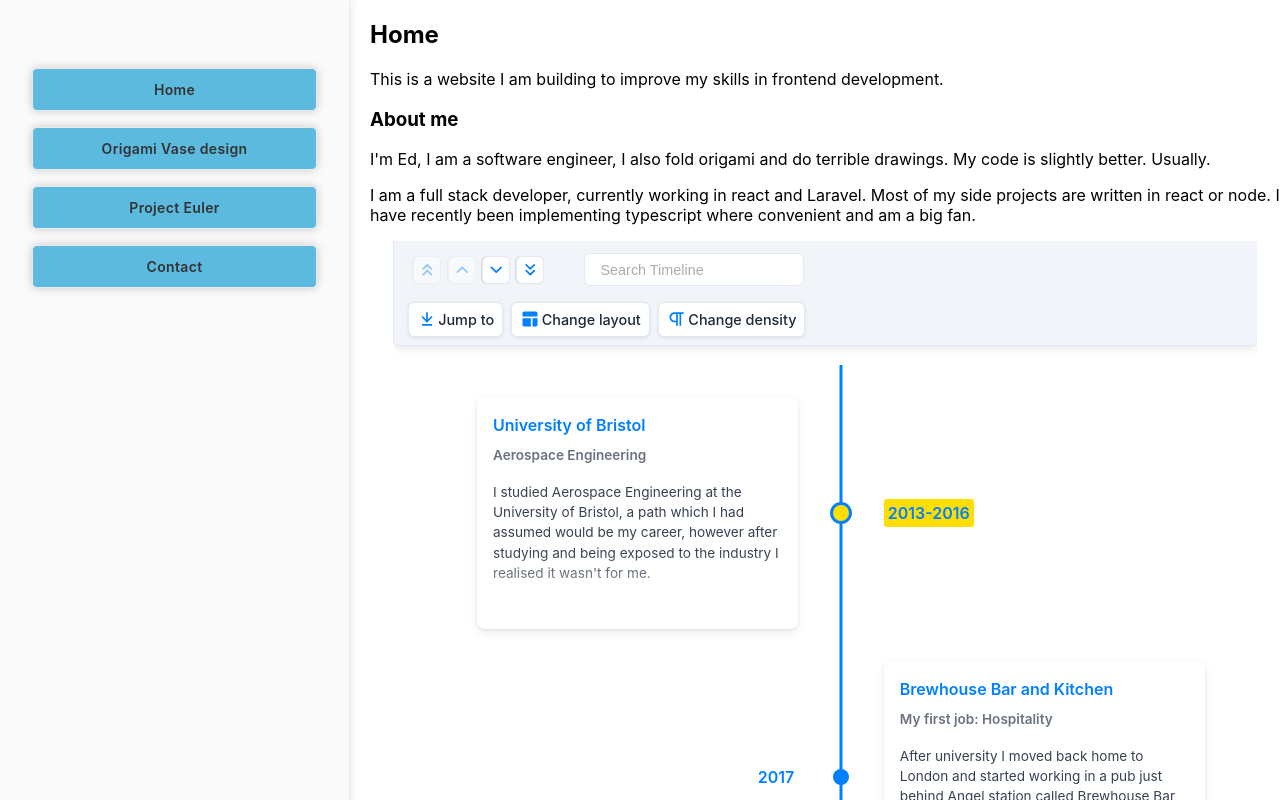
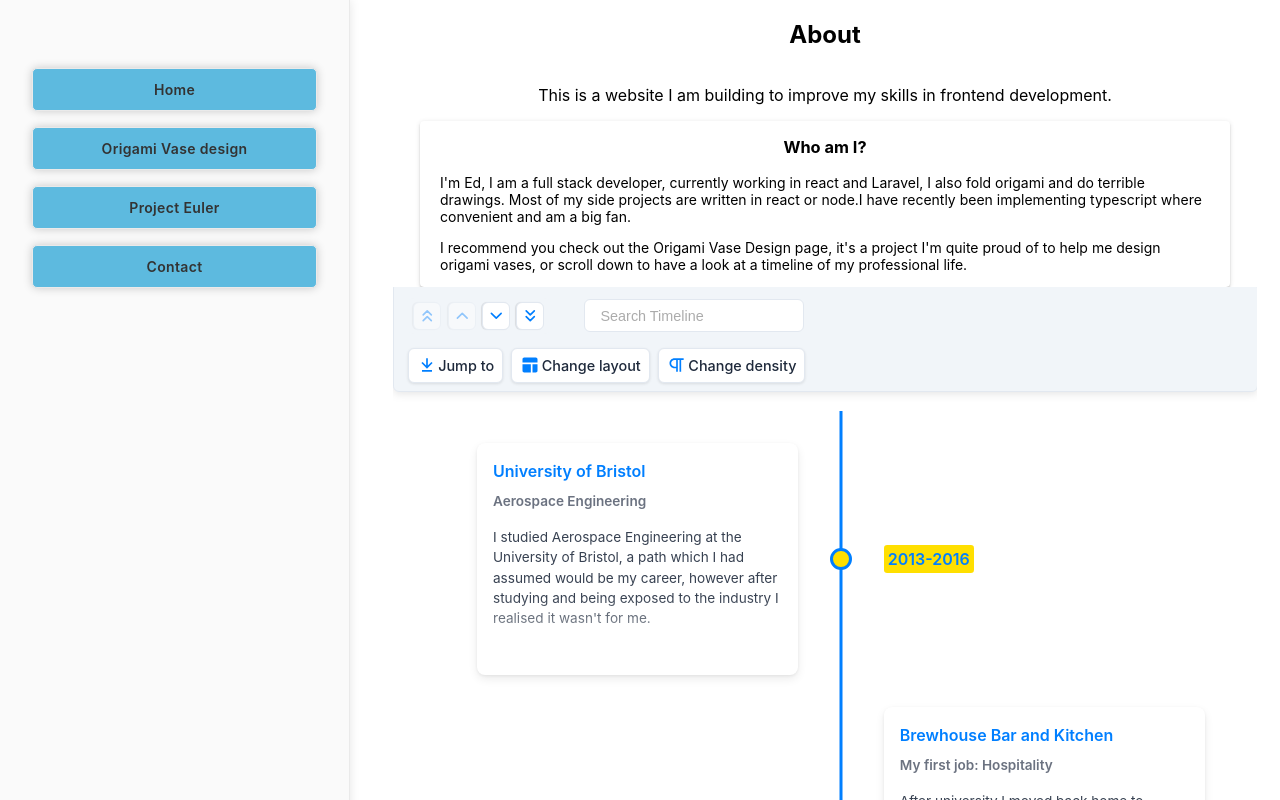
Before and after one commit to Edward-Phillips/origamiVaseDisplay, a Next.js app: page / in a window 1280 px wide. Shown: the top 800 px of the page. Built offline with nearby package versions, Linux system fonts and the light colour scheme.

Commit message:
adjust index page layout and information

```diff
--- a/pages/index.js
+++ b/pages/index.js
@@ -5,18 +5,18 @@ import styles from './index.module.scss';
 export default function Index() {
   return (
     <div className={styles.indexContainer}>
-      <section>
-        <h2>Home</h2>
+      <section className={styles.descriptionContainer}>
+        <h2>About</h2>
         <p>
           This is a website I am building to improve my skills in frontend development.
         </p>
-        <article>
-          <h3>About me</h3>
+        <article className={styles.articlePanel}>
+          <h3>Who am I?</h3>
           <p>
-            I'm Ed, I am a software engineer, I also fold origami and do terrible drawings. My code is slightly better. Usually.
-          </p>
-          <p>
-            I am a full stack developer, currently working in react and Laravel. Most of my side projects are written in react or node. I have recently been implementing typescript where convenient and am a big fan.
+            I'm Ed, I am a full stack developer, currently working in react and Laravel, I also fold origami and do terrible drawings. Most of my side projects are written in react or node.I have recently been implementing typescript where convenient and am a big fan.
+            </p>
+            <p>
+            I recommend you check out the Origami Vase Design page, it's a project I'm quite proud of to help me design origami vases, or scroll down to have a look at a timeline of my professional life.
           </p>
         </article>
       </section>
--- a/pages/index.module.scss
+++ b/pages/index.module.scss
@@ -9,4 +9,29 @@
   flex-direction: column;
   justify-content: center;
   align-items: center;
+
+  .descriptionContainer {
+    width: 100%;
+    display: flex;
+    flex-direction: column;
+    justify-content: center;
+    align-items: center;
+
+    .articlePanel {
+      background-color: rgb(255, 255, 255);
+      transition: box-shadow 300ms cubic-bezier(0.4, 0, 0.2, 1) 0ms;
+      border-radius: 4px;
+      box-shadow: rgb(0 0 0 / 20%) 0px 3px 1px -2px, rgb(0 0 0 / 14%) 0px 2px 2px 0px, rgb(0 0 0 / 12%) 0px 1px 5px 0px;
+      font-weight: 400;
+      font-size: 0.875rem;
+      > h3 {
+        text-align: center;
+      }
+      text-align: left;
+      padding-left: 20px;
+      padding-right: 20px;
+      margin-left: 50px;
+      margin-right: 50px;
+    }
+  }
 }
```
